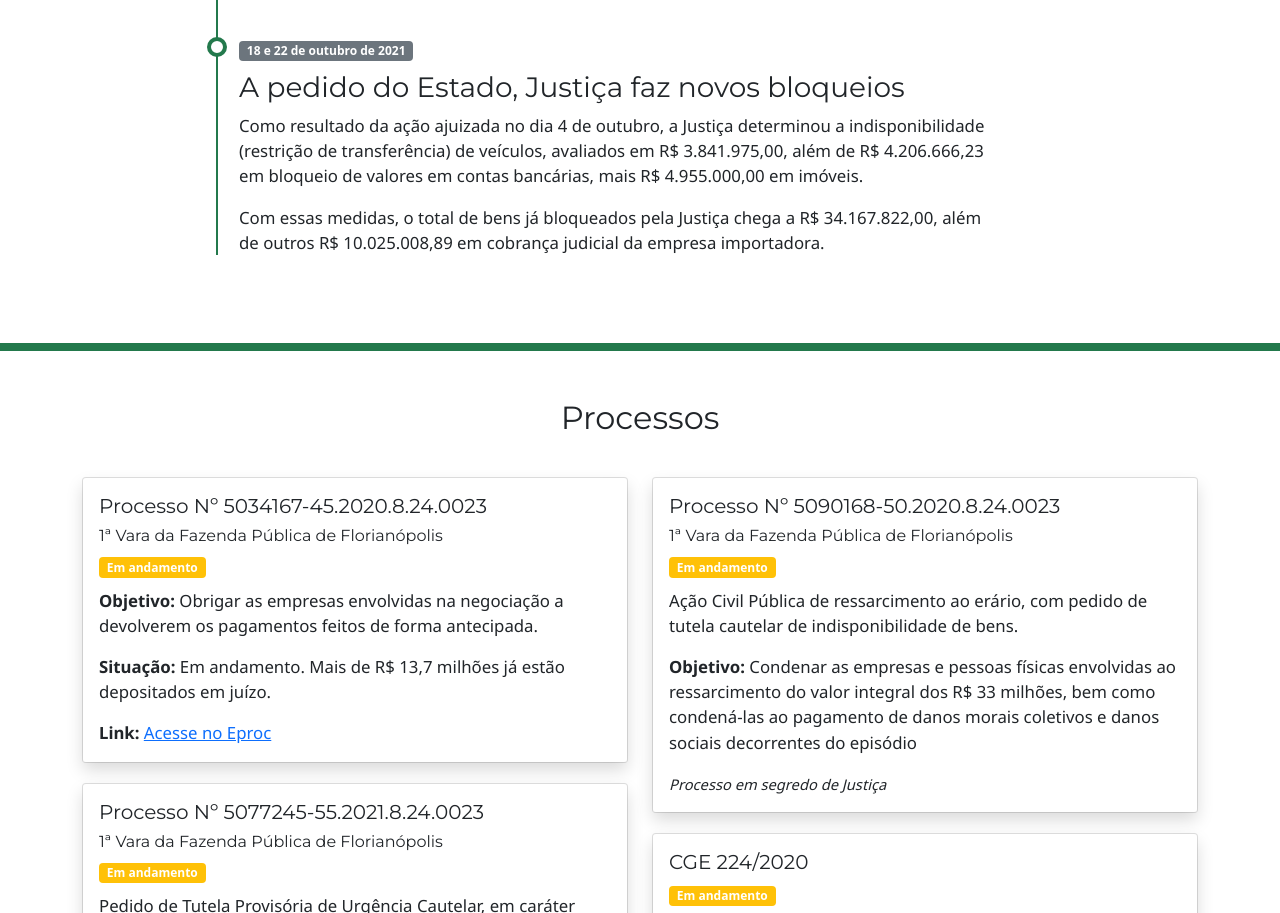
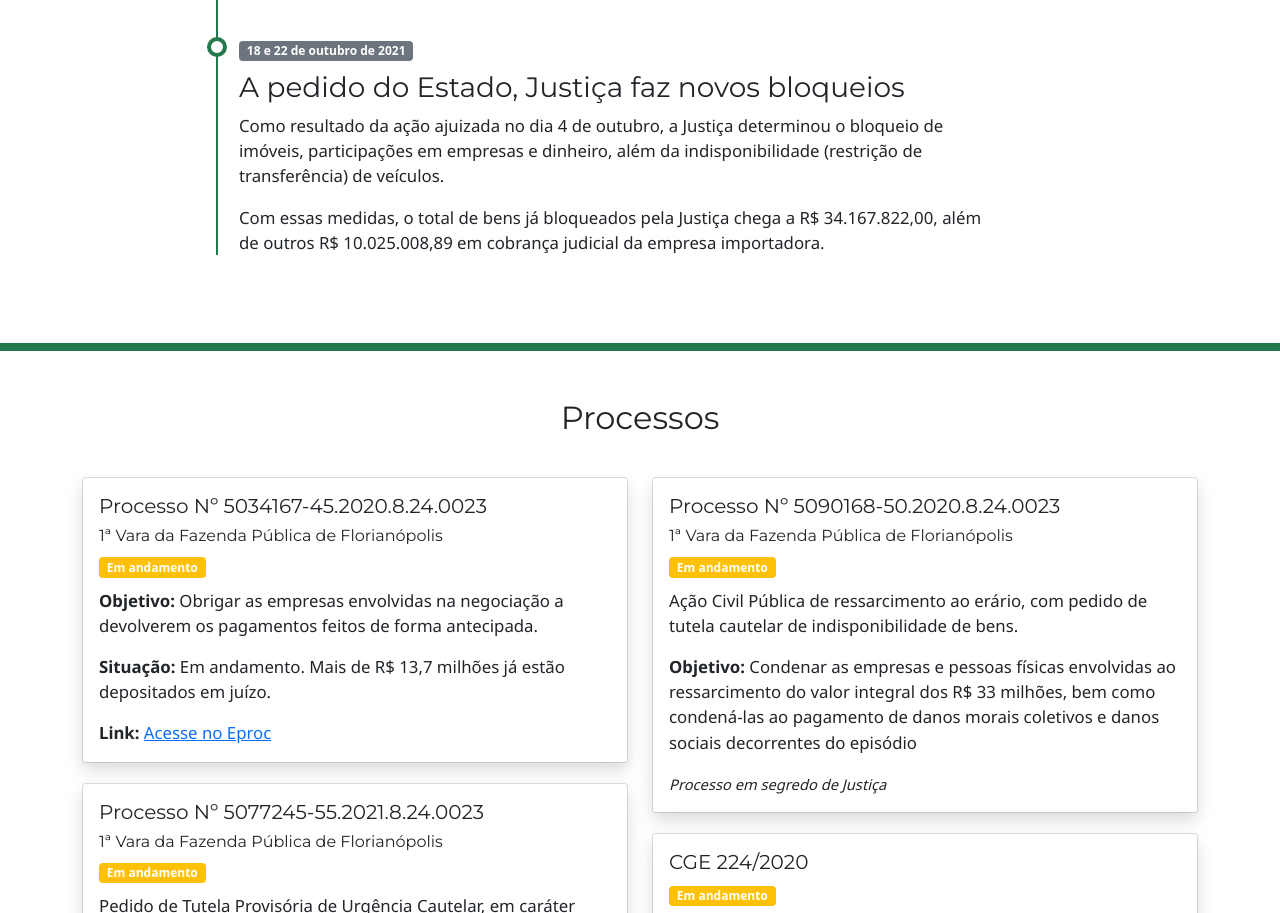
Before and after one commit to secomsc/resp, a plain HTML site: page index.html in a window 1280 px wide. Shown: the part 6464-7377 px from the top of the page. Drawn offline with nearby package versions, Linux system fonts and the light colour scheme.

Commit message:
Update index.html

```diff
--- a/index.html
+++ b/index.html
@@ -295,7 +295,7 @@
               <li>
                 <span class="badge bg-secondary data-timeline">18 e 22 de outubro de 2021</span>
                 <h3>A pedido do Estado, Justiça faz novos bloqueios</h3>
-                <p>Como resultado da ação ajuizada no dia 4 de outubro, a Justiça determinou a indisponibilidade (restrição de transferência) de veículos, avaliados em R$ 3.841.975,00, além de R$ 4.206.666,23 em bloqueio de valores em contas bancárias, mais R$ 4.955.000,00 em imóveis.</p>
+                <p>Como resultado da ação ajuizada no dia 4 de outubro, a Justiça determinou o bloqueio de imóveis, participações em empresas e dinheiro, além da indisponibilidade (restrição de transferência) de veículos.</p>
                 <p>Com essas medidas, o total de bens já bloqueados pela Justiça chega a R$ 34.167.822,00, além de outros R$ 10.025.008,89 em cobrança judicial da empresa importadora.</p>
               </li>
             </ul>
```
